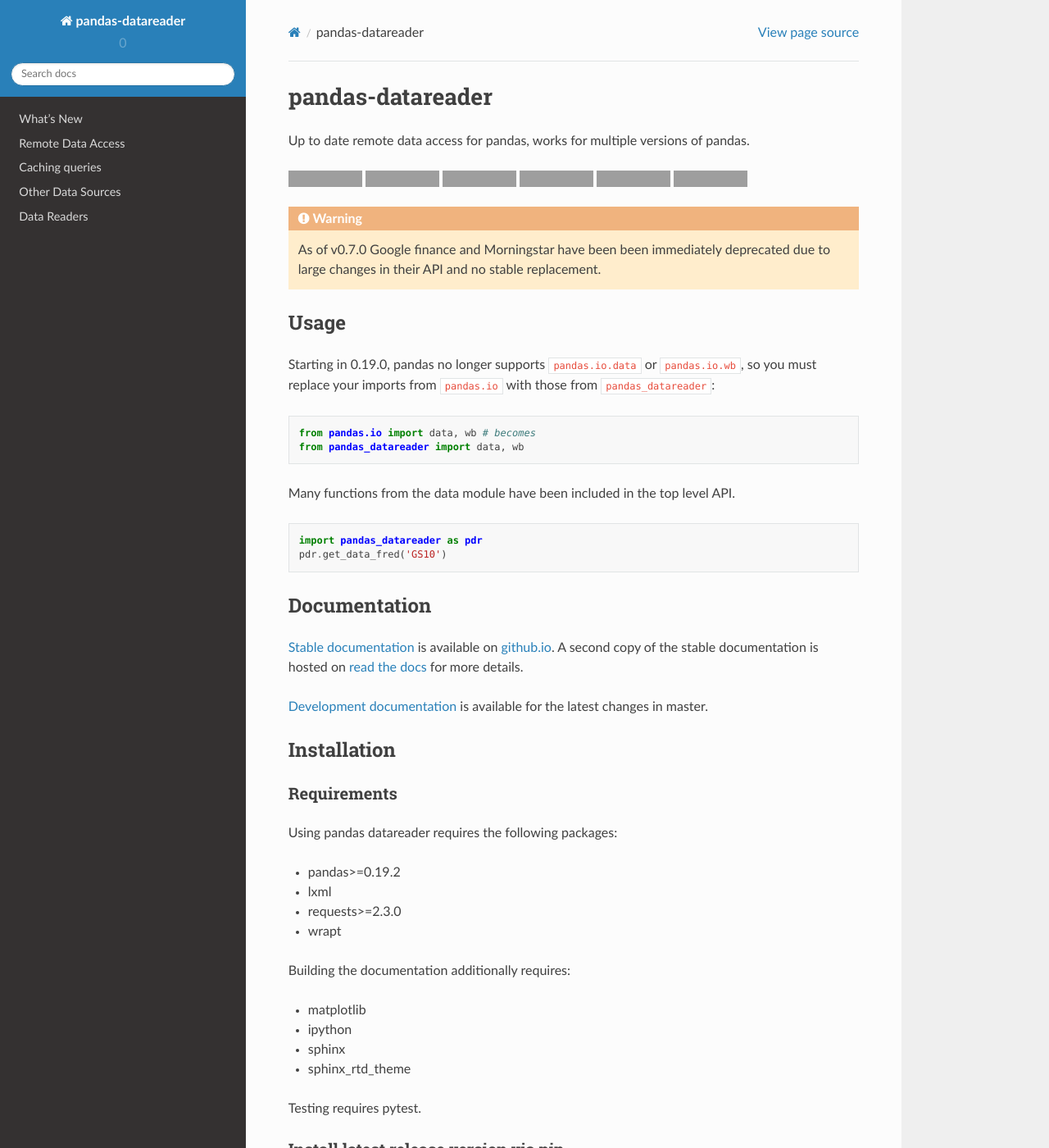
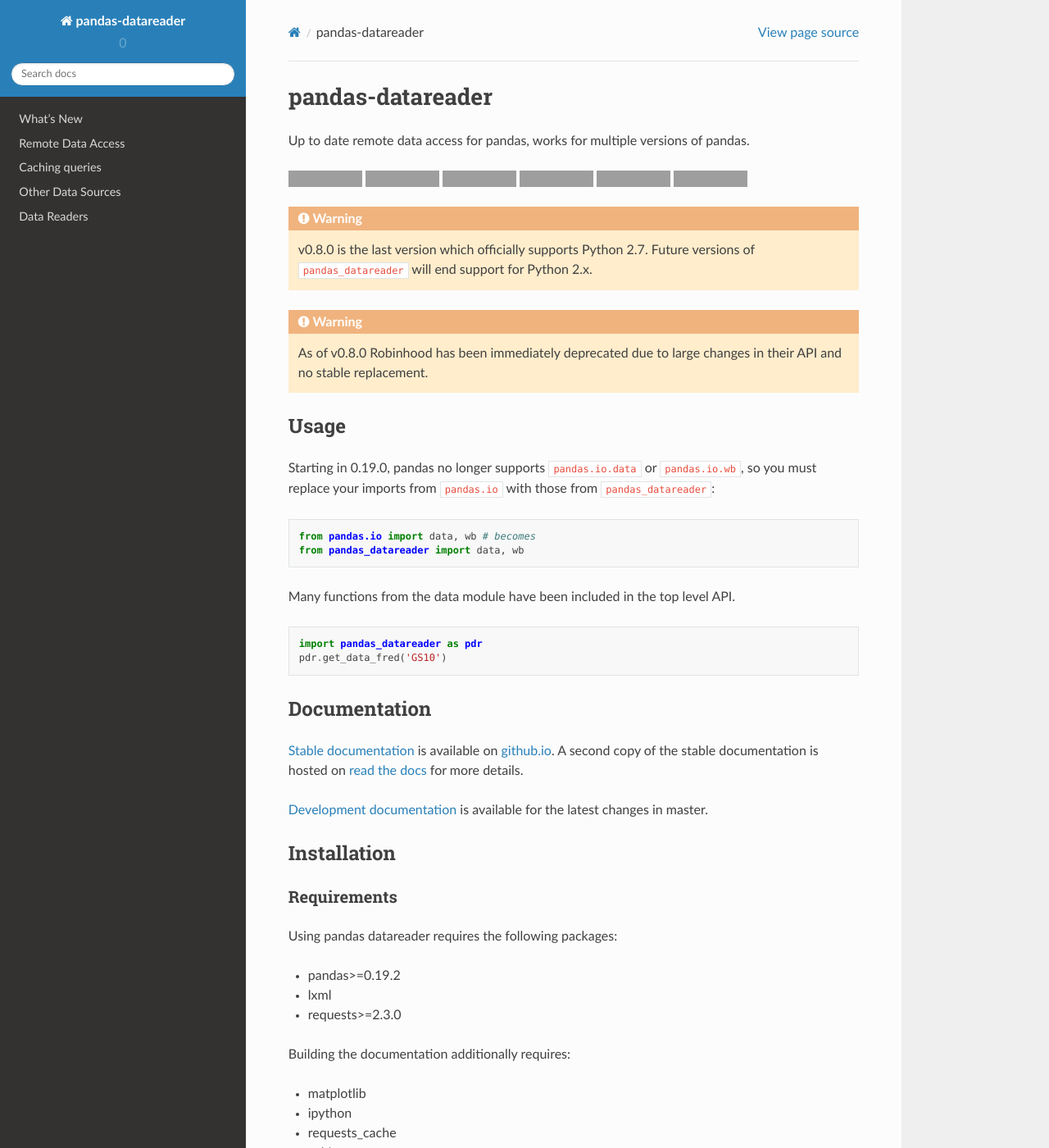
Before and after one commit to pydata/pandas-datareader, a Sphinx documentation site: the page built from docs/source/index.rst, in a window 1280 px wide and 1400 px high. Shown: the whole window at 82% size. Built offline with Sphinx 7.4.7 and the Read the Docs theme 2.0.0, drawn with Linux system fonts in a browser that asks for light colours; some of the changed text lies outside the part shown; grey boxes are pictures that could not be loaded.

Commit message:
DOC: Update docs for 0.8.0

```diff
--- a/README.rst
+++ b/README.rst
@@ -24,8 +24,12 @@
 
 .. warning::
 
-   As of v0.7.0 Google finance and Morningstar have been been immediately deprecated due to
-   large changes in their API and no stable replacement.
+  v0.8.0 is the last version which officially supports Python 2.7. Future versions of ``pandas_datareader`` will end support for Python 2.x.
+
+.. warning::
+
+  As of v0.8.0 Robinhood has been immediately deprecated due to
+  large changes in their API and no stable replacement.
 
 
 Usage
@@ -69,16 +73,25 @@
 * pandas>=0.19.2
 * lxml
 * requests>=2.3.0
-* wrapt
 
 Building the documentation additionally requires:
 
 * matplotlib
 * ipython
+* requests_cache
 * sphinx
 * sphinx_rtd_theme
 
-Testing requires pytest.
+Development and testing additionally requires:
+
+* black
+* coverage
+* codecov
+* coveralls
+* flake8
+* pytest
+* pytest-cov
+* wrapt
 
 Install latest release version via pip
 ~~~~~~~~~~~~~~~~~~~~~~~~~~~~~~~~~~~~~~
--- a/docs/source/remote_data.rst
+++ b/docs/source/remote_data.rst
@@ -17,11 +17,13 @@
 Remote Data Access
 ******************
 
+.. warning::
+
+    The ``access_key`` keyword argument of ``DataReader`` has been deprecated in favor of ``api_key``.
 
 .. warning::
 
-    Robinhood has been immediately deprecated. Endpoints from this provider
-    have been retired.
+    Robinhood has been immediately deprecated. Endpoints from this provider have been retired.
 
 .. _remote_data.data_reader:
 
--- a/docs/source/whatsnew/v0.8.0.txt
+++ b/docs/source/whatsnew/v0.8.0.txt
@@ -10,7 +10,7 @@
   (:issue:`615`)
 - Migrated IEX readers to `IEX Cloud <https://iexcloud.io>`__. All
   readers now require an API token (``IEX_API_KEY``) (:issue:`638`)
-- Removal of Google finance and Morningstar, which were deprecated in 0.7.0.
+- Removal of Google Finance and Morningstar, which were deprecated in 0.7.0
 - Immediate deprecation of Robinhood for quotes and historical data. Robinhood
   ended support for these endpoints in 1/2019
 
```
